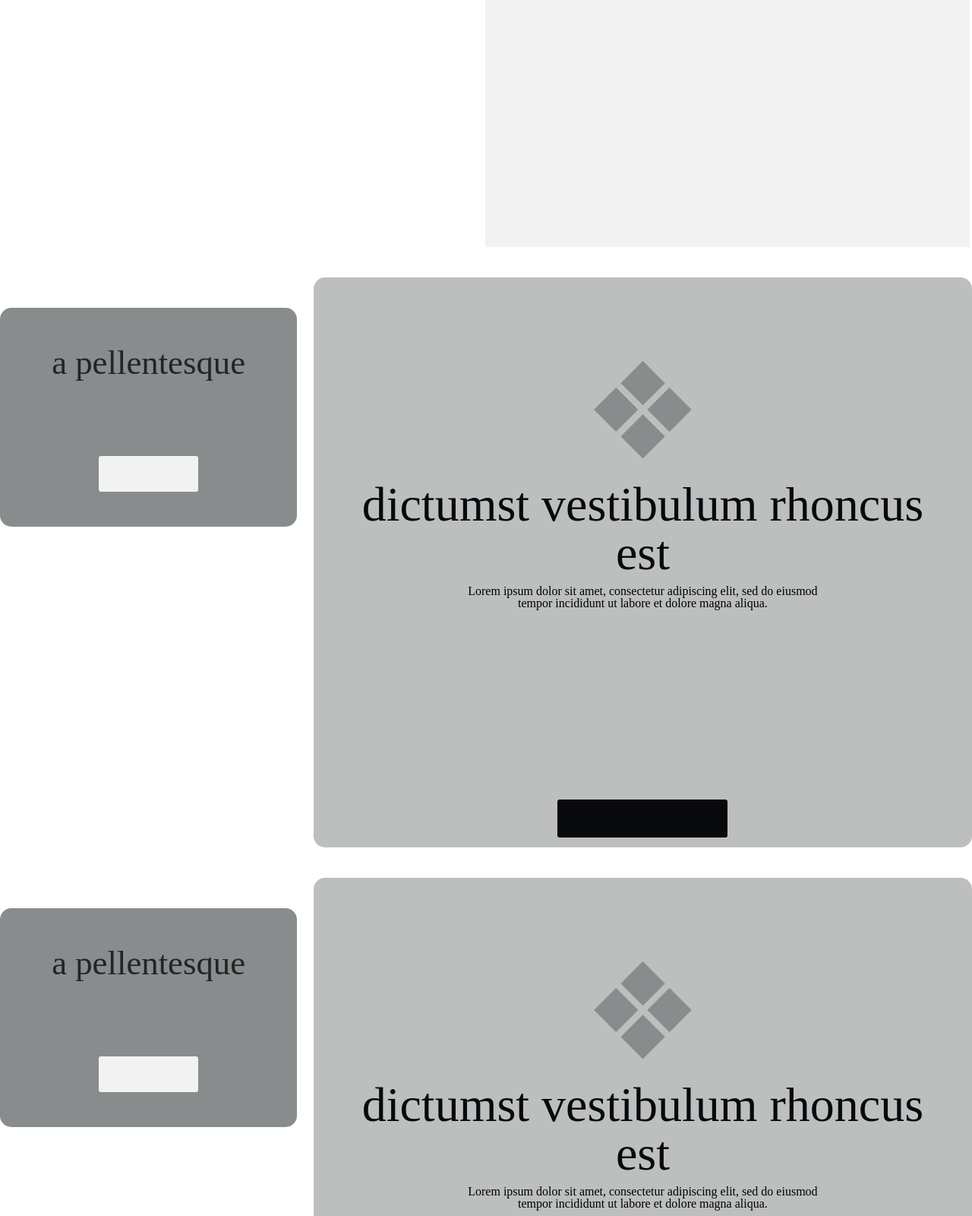
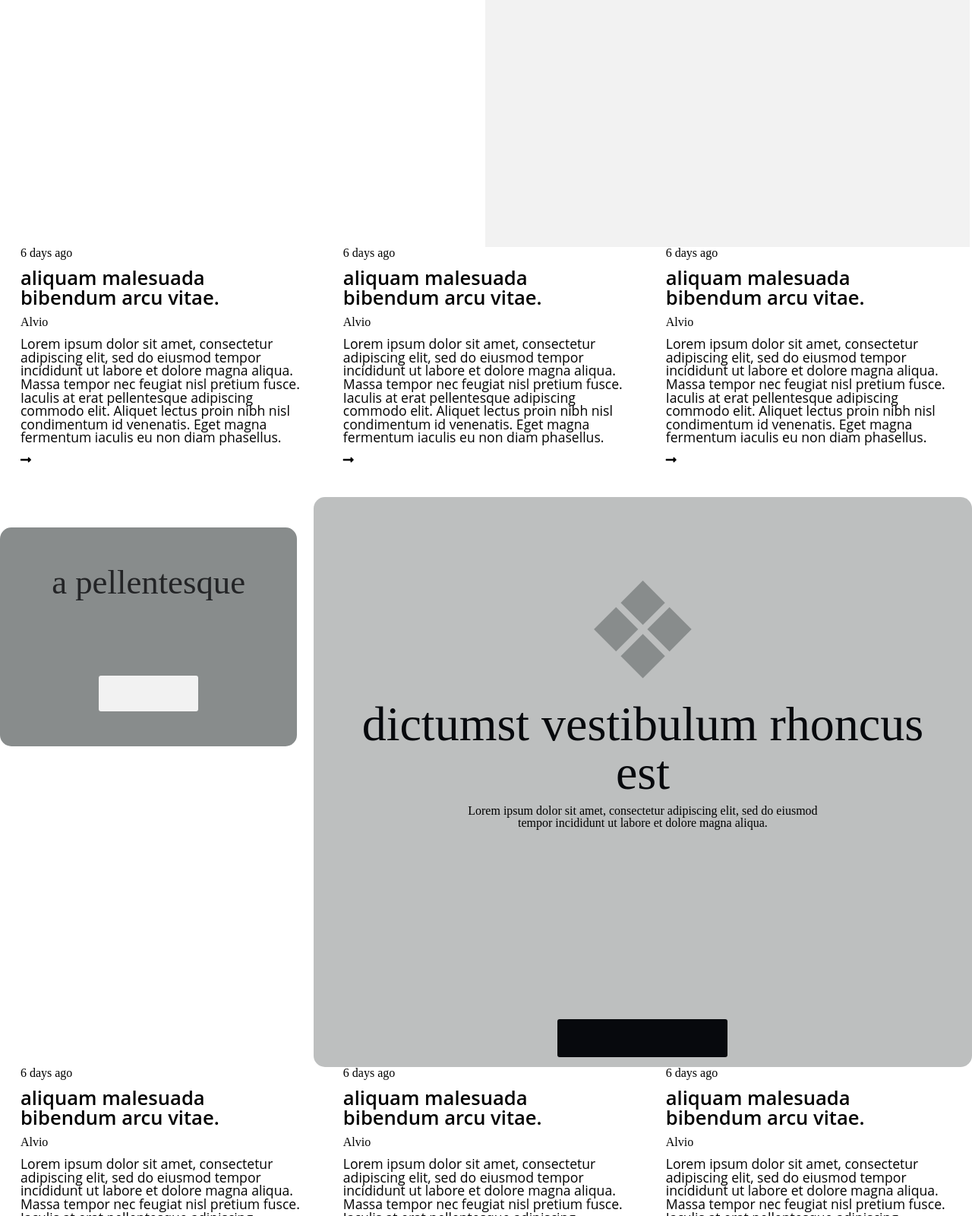
Before and after one commit to kvnlay/Smashing-magazine, a plain HTML site: page index.html in a window 1280 px wide. Shown: the part 1200-2800 px from the top of the page at 76% size. Drawn offline with Linux system fonts and the light colour scheme.

Commit message:
added articles sections

```diff
--- a/assets/css/style.css
+++ b/assets/css/style.css
@@ -1,8 +1,8 @@
 h1{
-    font: 600 38px/2.5 'Open Sans', sans-serif;
+    font: 600 2.5em/2.5 'Open Sans', sans-serif;
 }
 h4{
-    font: 600px 24px/1.5 'Open Sans', sans-serif;
+    font: 600px 1.4em/1.5 'Open Sans', sans-serif;
 }
 .flex{
     display: flex;
@@ -66,17 +66,24 @@ width: 15%;
     flex-wrap: wrap;
 }
 .featured-caption{
-    border: 1px solid #000;
     position: absolute;
-    left: 50%;
+    top: 240px;
+    width: 100%;
+    text-align: center;
+    line-height: 1.2;
 }
 .featured-caption span{
-
+    width: 400px;
 }
 .featured-article{
     width: 49.9%;
     height: 565px;
     padding-top: 0;
+}
+.featured-article h1{
+    /*width: 70%;*/
+    line-height: 1;
+    margin: 50px 0 0 0;
 }
 .dark{
     background: #f2f2f2;
@@ -91,11 +98,32 @@ width: 15%;
 .featured-name{
     border: 1px solid #000;
     width: 200px;height: 40px;
-    font: 600 1.8em 'Open Sans', sans-serif;
+    font: 600 1.4em 'Open Sans', sans-serif;
     text-transform: capitalize;
 }
 .top-pad{
-    padding-top: 220px;
+    padding: 220px 0 0 0;
+}
+.down-pad{
+    /*padding: 50px 10px 10px 50px;*/
+}
+
+/* articles styles */
+
+.articles{
+    flex-wrap: wrap;
+}
+.article{
+    width: 29%;
+    margin: 0 2.1%;
+}
+.article-title{
+    font: 600 1.6em/1 'Open Sans', sans-serif;
+    margin: 12px 0;
+}
+.article-text{
+    font: 400 1.1em/1 'Open Sans', sans-serif;
+    margin: 12px 0;
 }
 
 /* ads styles */
--- a/index.html
+++ b/index.html
@@ -75,7 +75,7 @@
                     <i class="fas fa-long-arrow-alt-right"></i>
                 </span>
             </div>
-            <div class="featured-article light">
+            <div class="featured-article light down-pad">
                 <span class="featured-photo">❖</span>
                 <span class="featured-name">Joseph</span>
                 <h1>est ullamcorper eget nulla facilisi</h1>
@@ -84,7 +84,7 @@
                     <i class="fas fa-long-arrow-alt-right"></i>
                 </span>
             </div>
-            <div class="featured-article dark">
+            <div class="featured-article dark down-pad">
                 <span class="featured-photo">❖</span>
                 <span class="featured-name">Joseph</span>
                 <h1>est ullamcorper eget nulla facilisi</h1>
@@ -94,27 +94,33 @@
                 </span>
             </div>
         </div>
-        <div class="articles">
+        <div class="articles flex">
             <div class="article">
-                <h4 class="article-date"></h4>
-                <div class="article-title"></div>
-                <div class="article-author"></div>
-                <div class="article-text"></div>
-                <span class="article-arrow"></span>
+                <h4 class="article-date">6 days ago</h4>
+                <div class="article-title">aliquam malesuada bibendum arcu vitae.</div>
+                <div class="article-author">Alvio</div>
+                <div class="article-text">Lorem ipsum dolor sit amet, consectetur adipiscing elit, sed do eiusmod tempor incididunt ut labore et dolore magna aliqua. Massa tempor nec feugiat nisl pretium fusce. Iaculis at erat pellentesque adipiscing commodo elit. Aliquet lectus proin nibh nisl condimentum id venenatis. Eget magna fermentum iaculis eu non diam phasellus.</div>
+                <span class="article-arrow">
+                    <i class="fas fa-long-arrow-alt-right"></i>
+                </span>
             </div>
             <div class="article">
-                <h4 class="article-date"></h4>
-                <div class="article-title"></div>
-                <div class="article-author"></div>
-                <div class="article-text"></div>
-                <span class="article-arrow"></span>
+                <h4 class="article-date">6 days ago</h4>
+                <div class="article-title">aliquam malesuada bibendum arcu vitae.</div>
+                <div class="article-author">Alvio</div>
+                <div class="article-text">Lorem ipsum dolor sit amet, consectetur adipiscing elit, sed do eiusmod tempor incididunt ut labore et dolore magna aliqua. Massa tempor nec feugiat nisl pretium fusce. Iaculis at erat pellentesque adipiscing commodo elit. Aliquet lectus proin nibh nisl condimentum id venenatis. Eget magna fermentum iaculis eu non diam phasellus.</div>
+                <span class="article-arrow">
+                    <i class="fas fa-long-arrow-alt-right"></i>
+                </span>
             </div>
             <div class="article">
-                <h4 class="article-date"></h4>
-                <div class="article-title"></div>
-                <div class="article-author"></div>
-                <div class="article-text"></div>
-                <span class="article-arrow"></span>
+                <h4 class="article-date">6 days ago</h4>
+                <div class="article-title">aliquam malesuada bibendum arcu vitae.</div>
+                <div class="article-author">Alvio</div>
+                <div class="article-text">Lorem ipsum dolor sit amet, consectetur adipiscing elit, sed do eiusmod tempor incididunt ut labore et dolore magna aliqua. Massa tempor nec feugiat nisl pretium fusce. Iaculis at erat pellentesque adipiscing commodo elit. Aliquet lectus proin nibh nisl condimentum id venenatis. Eget magna fermentum iaculis eu non diam phasellus.</div>
+                <span class="article-arrow">
+                    <i class="fas fa-long-arrow-alt-right"></i>
+                </span>
             </div>
         </div>
         <div class="ads flex">
@@ -138,27 +144,33 @@
                 <div class="ad2-btn"></div>
             </div>
         </div>
-        <div class="articles">
+        <div class="articles flex">
             <div class="article">
-                <h4 class="article-date"></h4>
-                <div class="article-title"></div>
-                <div class="article-author"></div>
-                <div class="article-text"></div>
-                <span class="article-arrow"></span>
+                <h4 class="article-date">6 days ago</h4>
+                <div class="article-title">aliquam malesuada bibendum arcu vitae.</div>
+                <div class="article-author">Alvio</div>
+                <div class="article-text">Lorem ipsum dolor sit amet, consectetur adipiscing elit, sed do eiusmod tempor incididunt ut labore et dolore magna aliqua. Massa tempor nec feugiat nisl pretium fusce. Iaculis at erat pellentesque adipiscing commodo elit. Aliquet lectus proin nibh nisl condimentum id venenatis. Eget magna fermentum iaculis eu non diam phasellus.</div>
+                <span class="article-arrow">
+                    <i class="fas fa-long-arrow-alt-right"></i>
+                </span>
             </div>
             <div class="article">
-                <h4 class="article-date"></h4>
-                <div class="article-title"></div>
-                <div class="article-author"></div>
-                <div class="article-text"></div>
-                <span class="article-arrow"></span>
+                <h4 class="article-date">6 days ago</h4>
+                <div class="article-title">aliquam malesuada bibendum arcu vitae.</div>
+                <div class="article-author">Alvio</div>
+                <div class="article-text">Lorem ipsum dolor sit amet, consectetur adipiscing elit, sed do eiusmod tempor incididunt ut labore et dolore magna aliqua. Massa tempor nec feugiat nisl pretium fusce. Iaculis at erat pellentesque adipiscing commodo elit. Aliquet lectus proin nibh nisl condimentum id venenatis. Eget magna fermentum iaculis eu non diam phasellus.</div>
+                <span class="article-arrow">
+                    <i class="fas fa-long-arrow-alt-right"></i>
+                </span>
             </div>
             <div class="article">
-                <h4 class="article-date"></h4>
-                <div class="article-title"></div>
-                <div class="article-author"></div>
-                <div class="article-text"></div>
-                <span class="article-arrow"></span>
+                <h4 class="article-date">6 days ago</h4>
+                <div class="article-title">aliquam malesuada bibendum arcu vitae.</div>
+                <div class="article-author">Alvio</div>
+                <div class="article-text">Lorem ipsum dolor sit amet, consectetur adipiscing elit, sed do eiusmod tempor incididunt ut labore et dolore magna aliqua. Massa tempor nec feugiat nisl pretium fusce. Iaculis at erat pellentesque adipiscing commodo elit. Aliquet lectus proin nibh nisl condimentum id venenatis. Eget magna fermentum iaculis eu non diam phasellus.</div>
+                <span class="article-arrow">
+                    <i class="fas fa-long-arrow-alt-right"></i>
+                </span>
             </div>
         </div>
         <div class="ads flex">
```
